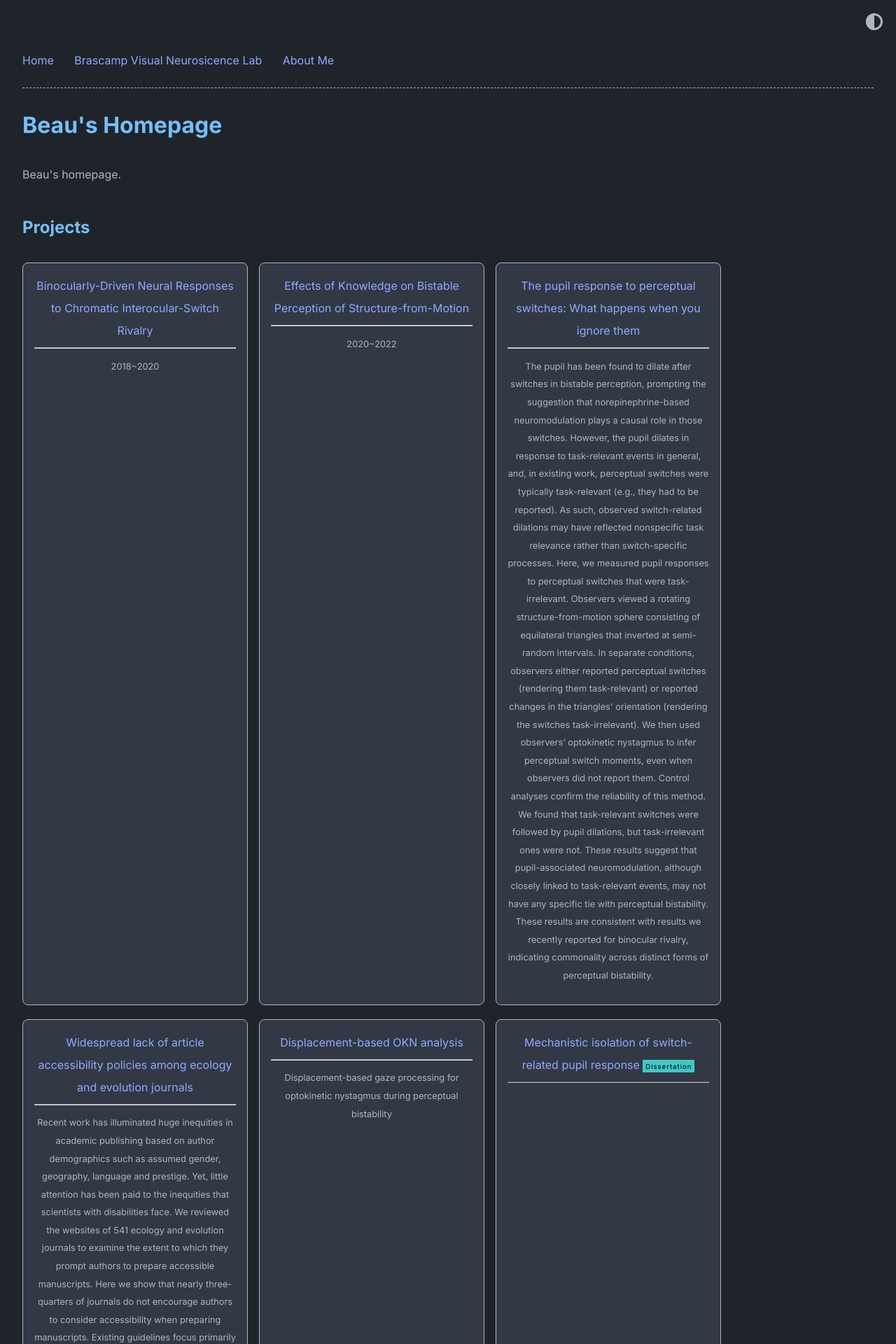
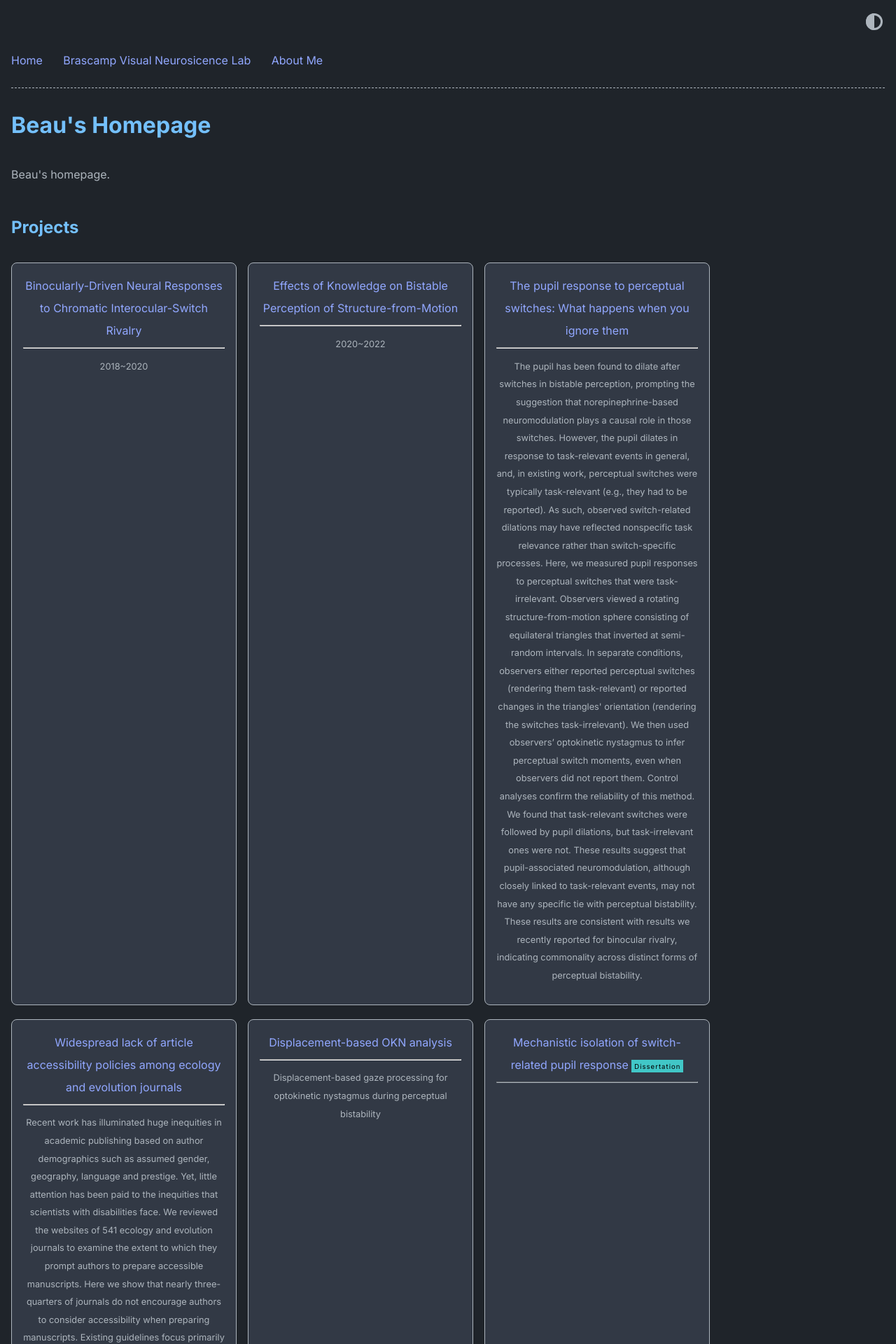
Before and after one commit to Bobicheng-Zhang/Bobicheng-Zhang.github.io, a Jekyll site: the page built from index.md, in a window 1280 px wide. Shown: the top 1920 px of the page at 70% size. Built offline with Jekyll 4.4.1, drawn with Linux system fonts in a browser that asks for light colours.

Commit message:
tried editing the width of the page for the third time

```diff
--- a/_sass/moonwalk.scss
+++ b/_sass/moonwalk.scss
@@ -32,9 +32,9 @@
 li { margin: 0.4em 0; }
 
 .w {
-  max-width: 1920px;
+  max-width: 100%;
   margin: 0 auto;
-  padding: 4em 2em;
+  padding: 4em 1em;
 }
 
 table, th, td {
```
